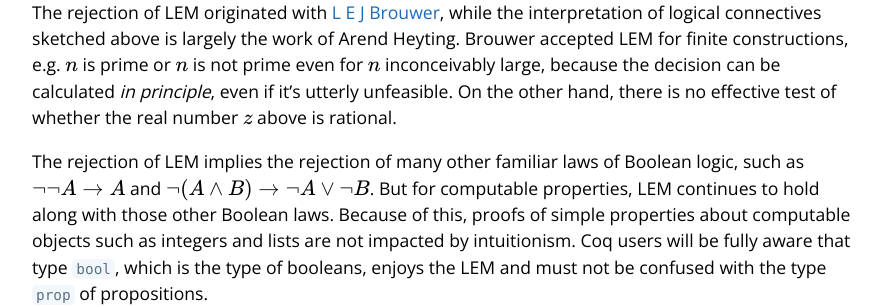
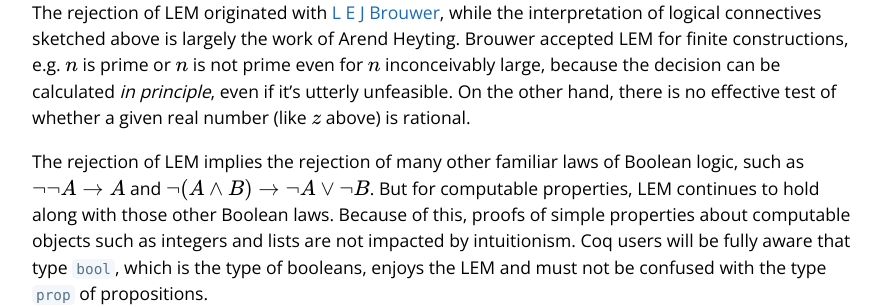
Before and after one commit to lawrencecpaulson/lawrencecpaulson.github.io, a Jekyll site: the page built from _posts/2021-11-24-Intuitionism.md, in a window 1280 px wide and 900 px high, scrolled down 1176 px. Shown: the part 181-488 px from the top of the window, without its empty margins (192-1079 px from the left). Built offline with Jekyll 4.4.1, drawn with Linux system fonts in a browser that asks for light colours; formulas are drawn with MathJax 3; comment, search, counter and statistics services are not loaded.

Commit message:
Correction about the real number z

```diff
--- a/_posts/2021-11-24-Intuitionism.md
+++ b/_posts/2021-11-24-Intuitionism.md
@@ -34,7 +34,7 @@ Continuing the above table for [other connectives](https://plato.stanford.edu/en
 
 - a proof of $\forall x. B(x) $ consists of a construction that transforms every element $x$ into a proof of $B(a)$
 
-The rejection of LEM originated with [L E J Brouwer](https://plato.stanford.edu/entries/brouwer/), while the interpretation of logical connectives sketched above is largely the work of Arend Heyting. Brouwer accepted LEM for finite constructions, e.g. $n$ is prime or $n$ is not prime even for $n$ inconceivably large, because the decision can be calculated *in principle*, even if it's utterly unfeasible. On the other hand, there is no effective test of whether the real number $z$ above is rational.
+The rejection of LEM originated with [L E J Brouwer](https://plato.stanford.edu/entries/brouwer/), while the interpretation of logical connectives sketched above is largely the work of Arend Heyting. Brouwer accepted LEM for finite constructions, e.g. $n$ is prime or $n$ is not prime even for $n$ inconceivably large, because the decision can be calculated *in principle*, even if it's utterly unfeasible. On the other hand, there is no effective test of whether a given real number (like $z$ above) is rational.
 
 The rejection of LEM implies the rejection of many other familiar laws of Boolean logic, such as $\neg \neg A \to A$ and $\neg(A\land B) \to \neg A \lor \neg B$.
 But for computable properties, LEM continues to hold along with those other Boolean laws.
```
